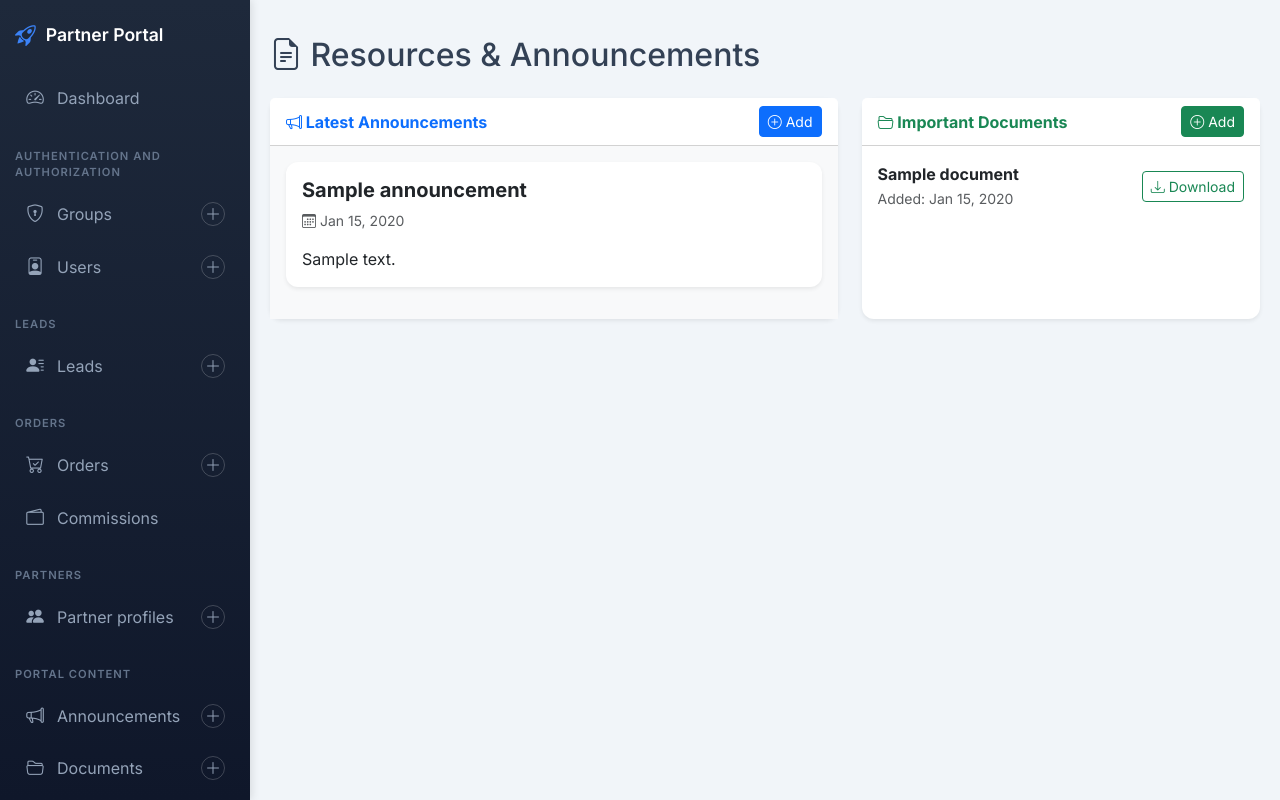
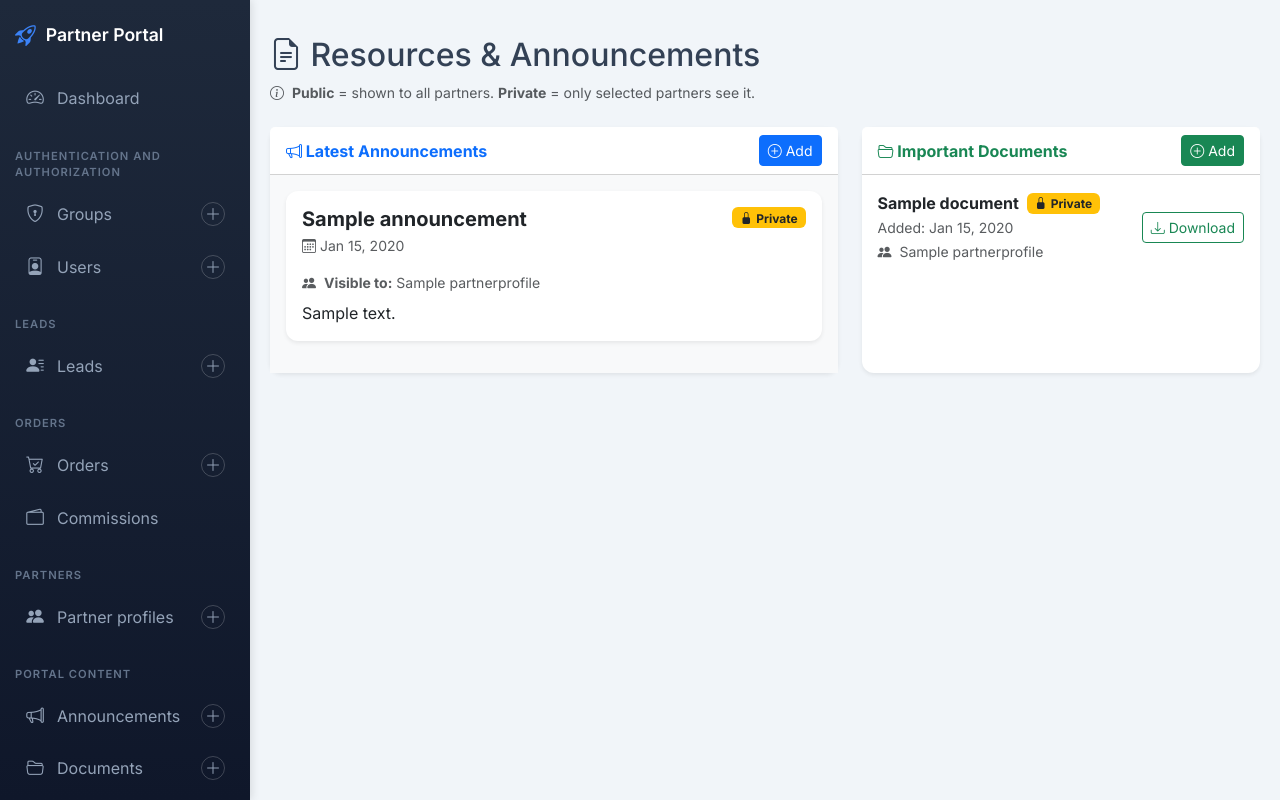
Before and after one commit to Himanshu-codew/Partner-portal1, a Django app: page /resources/ in a window 1280 px wide. Run offline with Django 5.2, Linux system fonts and the light colour scheme; a user stored in the database is signed in; tables that the repository leaves empty hold one stand-in row (values such as "Sample post"); some libraries are stand-ins or nearby versions.

Commit message:
feat: private announcements and documents for specific partners

```diff
--- a/portal_content/models.py
+++ b/portal_content/models.py
@@ -6,6 +6,13 @@ class Announcement(SoftDeleteModel):
     content = models.TextField()
     is_active = models.BooleanField(default=True)
     created_at = models.DateTimeField(auto_now_add=True)
+    # If empty → visible to ALL approved partners. If set → only selected partners.
+    visible_to = models.ManyToManyField(
+        'partners.PartnerProfile',
+        blank=True,
+        related_name='announcements',
+        help_text='Leave empty to show to ALL partners. Select specific partners to make it private.'
+    )
 
     def __str__(self):
         return self.title
@@ -14,6 +21,13 @@ class Document(SoftDeleteModel):
     title = models.CharField(max_length=200)
     file = models.FileField(upload_to='documents/')
     uploaded_at = models.DateTimeField(auto_now_add=True)
+    # If empty → visible to ALL approved partners. If set → only selected partners.
+    visible_to = models.ManyToManyField(
+        'partners.PartnerProfile',
+        blank=True,
+        related_name='documents',
+        help_text='Leave empty to show to ALL partners. Select specific partners to make it private.'
+    )
 
     def __str__(self):
         return self.title
--- a/portal_content/views.py
+++ b/portal_content/views.py
@@ -4,16 +4,46 @@ from django.views.decorators.http import require_POST
 from django.contrib import messages
 from .models import Announcement, Document
 from .forms import AnnouncementForm, DocumentForm
+from django.db.models import Q
+
+def _get_partner_profile(user):
+    """Helper to safely get partner profile."""
+    try:
+        return user.partner_profile
+    except Exception:
+        return None
 
 @login_required(login_url='/login/')
 def content_list(request):
-    announcements = Announcement.objects.filter(is_active=True).order_by('-created_at')
-    documents = Document.objects.all().order_by('-uploaded_at')
+    if request.user.is_staff:
+        announcements = Announcement.objects.filter(is_active=True).order_by('-created_at')
+        documents = Document.objects.all().order_by('-uploaded_at')
+    else:
+        profile = _get_partner_profile(request.user)
+        if profile:
+            from django.db.models import Count
+            # Public = visible_to count is 0 (empty M2M = show to all)
+            # Private = visible_to count > 0 AND this partner is in the list
+            announcements = Announcement.objects.filter(is_active=True).annotate(
+                vcount=Count('visible_to')
+            ).filter(
+                Q(vcount=0) | Q(visible_to=profile)
+            ).distinct().order_by('-created_at')
+
+            documents = Document.objects.annotate(
+                vcount=Count('visible_to')
+            ).filter(
+                Q(vcount=0) | Q(visible_to=profile)
+            ).distinct().order_by('-uploaded_at')
+        else:
+            announcements = Announcement.objects.none()
+            documents = Document.objects.none()
 
     return render(request, 'portal_content/content_list.html', {
         'announcements': announcements,
         'documents': documents
     })
+
 
 @login_required(login_url='/login/')
 def announcement_create(request):
--- a/templates/portal_content/content_list.html
+++ b/templates/portal_content/content_list.html
@@ -3,8 +3,16 @@
 {% block title %}Resources | Partner Portal{% endblock %}
 
 {% block content %}
-<div class="mb-4">
-    <h2><i class="bi bi-file-earmark-text"></i> Resources & Announcements</h2>
+<div class="mb-4 d-flex justify-content-between align-items-center flex-wrap gap-2">
+    <div>
+        <h2><i class="bi bi-file-earmark-text"></i> Resources & Announcements</h2>
+        {% if request.user.is_staff %}
+        <p class="text-muted small mb-0">
+            <i class="bi bi-info-circle me-1"></i>
+            <strong>Public</strong> = shown to all partners. <strong>Private</strong> = only selected partners see it.
+        </p>
+        {% endif %}
+    </div>
 </div>
 
 <div class="row">
@@ -21,8 +29,24 @@
                 {% for announcement in announcements %}
                 <div class="card shadow-sm border-0 mb-3">
                     <div class="card-body">
-                        <h5 class="fw-bold">{{ announcement.title }}</h5>
+                        <div class="d-flex justify-content-between align-items-start mb-1">
+                            <h5 class="fw-bold mb-0">{{ announcement.title }}</h5>
+                            {% if request.user.is_staff %}
+                                {% if announcement.visible_to.exists %}
+                                <span class="badge bg-warning text-dark ms-2"><i class="bi bi-lock-fill me-1"></i>Private</span>
+                                {% else %}
+                                <span class="badge bg-success ms-2"><i class="bi bi-globe me-1"></i>Public</span>
+                                {% endif %}
+                            {% endif %}
+                        </div>
                         <small class="text-muted d-block mb-3"><i class="bi bi-calendar3"></i> {{ announcement.created_at|date:"M d, Y" }}</small>
+                        {% if request.user.is_staff and announcement.visible_to.exists %}
+                        <small class="text-muted d-block mb-2">
+                            <i class="bi bi-people-fill me-1"></i>
+                            <strong>Visible to:</strong>
+                            {% for p in announcement.visible_to.all %}{{ p.company_name }}{% if not forloop.last %}, {% endif %}{% endfor %}
+                        </small>
+                        {% endif %}
                         <p class="mb-0 text-dark">{{ announcement.content|linebreaksbr }}</p>
                     </div>
                 </div>
@@ -48,12 +72,27 @@
             <div class="card-body p-0">
                 <ul class="list-group list-group-flush">
                     {% for doc in documents %}
-                    <li class="list-group-item d-flex justify-content-between align-items-center p-3">
+                    <li class="list-group-item d-flex justify-content-between align-items-start p-3 flex-column flex-sm-row gap-2">
                         <div>
-                            <div class="fw-bold">{{ doc.title }}</div>
+                            <div class="d-flex align-items-center gap-2 flex-wrap">
+                                <span class="fw-bold">{{ doc.title }}</span>
+                                {% if request.user.is_staff %}
+                                    {% if doc.visible_to.exists %}
+                                    <span class="badge bg-warning text-dark"><i class="bi bi-lock-fill me-1"></i>Private</span>
+                                    {% else %}
+                                    <span class="badge bg-success"><i class="bi bi-globe me-1"></i>Public</span>
+                                    {% endif %}
+                                {% endif %}
+                            </div>
                             <small class="text-muted">Added: {{ doc.uploaded_at|date:"M d, Y" }}</small>
+                            {% if request.user.is_staff and doc.visible_to.exists %}
+                            <br><small class="text-muted">
+                                <i class="bi bi-people-fill me-1"></i>
+                                {% for p in doc.visible_to.all %}{{ p.company_name }}{% if not forloop.last %}, {% endif %}{% endfor %}
+                            </small>
+                            {% endif %}
                         </div>
-                        <a href="{{ doc.file.url }}" target="_blank" class="btn btn-sm btn-outline-success"><i class="bi bi-download"></i> Download</a>
+                        <a href="{{ doc.file.url }}" target="_blank" class="btn btn-sm btn-outline-success align-self-center"><i class="bi bi-download"></i> Download</a>
                     </li>
                     {% empty %}
                     <li class="list-group-item text-center py-5 text-muted border-bottom-0">
```
Also changed, not shown: portal_content/forms.py (+19 -2 lines), portal_content/migrations/0003_announcement_visible_to_document_visible_to.py (added).
